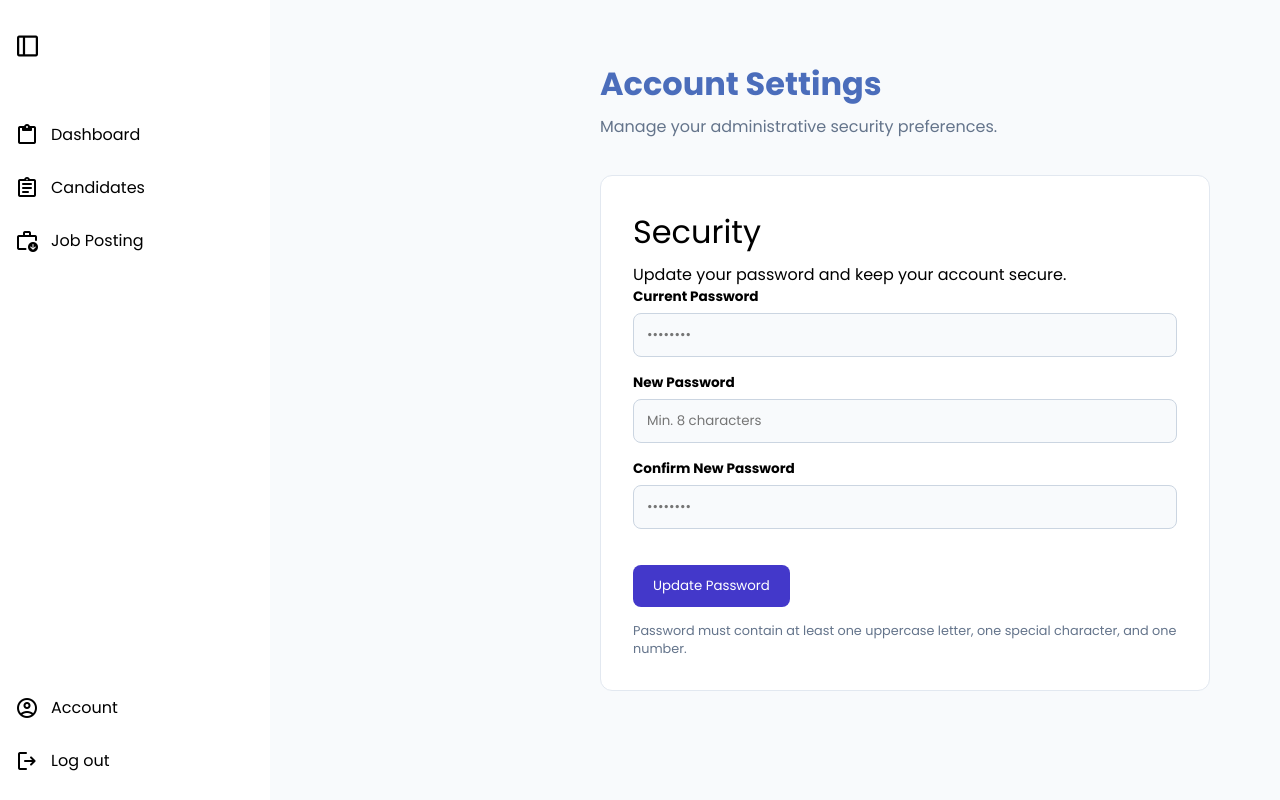
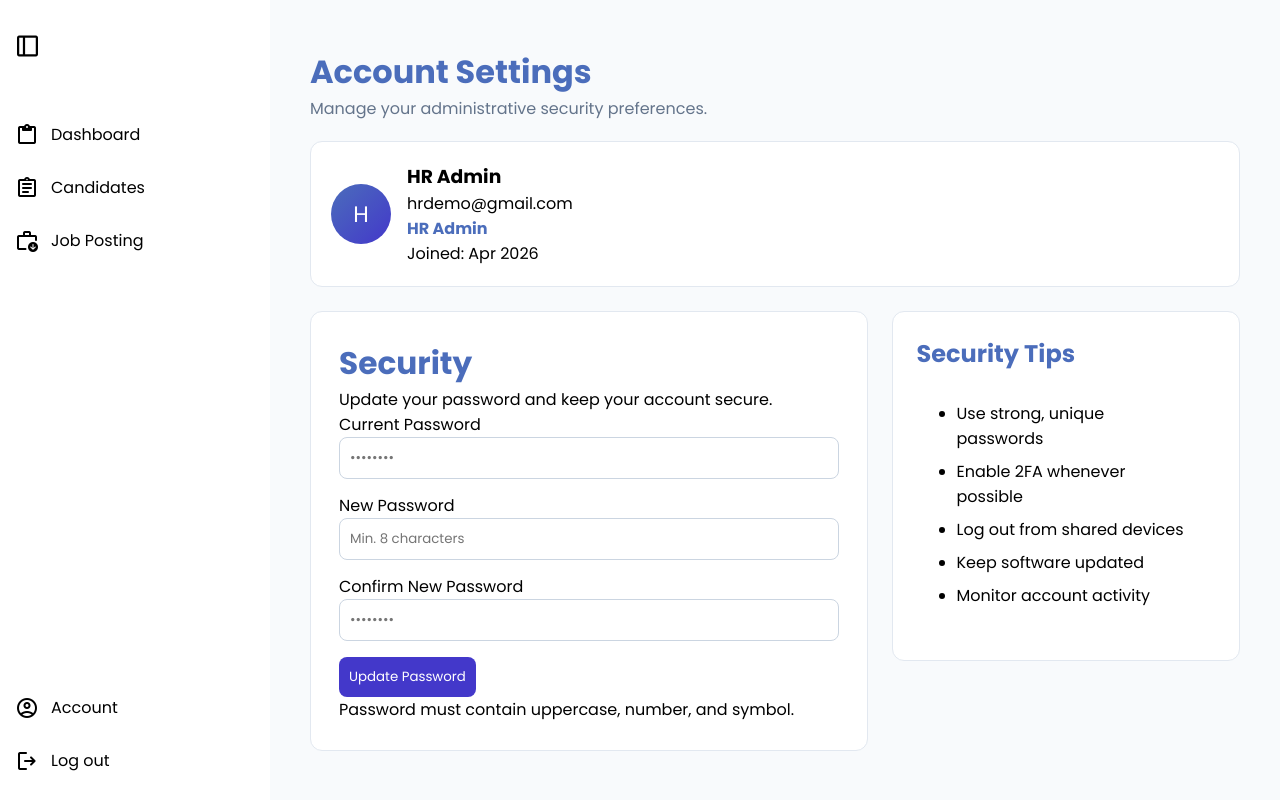
Before and after one commit to NorpajSucces/frontend-cv-screening, a React (Vite) app: page /hr/account in a window 1280 px wide. Built offline with nearby package versions, Linux system fonts and the light colour scheme; no server answers.

Commit message:
update account UI

```diff
--- a/src/pages/hr/Account.css
+++ b/src/pages/hr/Account.css
@@ -1,27 +1,29 @@
 .account-page {
   display: flex;
-  width: 100%;
   background: #f5f7fa;
 }
 
-/* ✅ FIX UTAMA DI SINI */
+/* CENTER CONTENT */
 .account-content {
   flex: 1;
-  padding: 40px 50px;
-  margin-left: 260px; /* SESUAI LEBAR SIDEBAR */
-  width: calc(100% - 260px);
-  overflow-y: auto;
+  display: flex;
   justify-content: center;
+  padding: 28px 20px;
 }
 
+.account-wrapper {
+  width: 100%;
+  max-width: 1100px;
+}
+
+/* HEADER */
 .account-heading {
-  margin-bottom: 36px;
+  margin-bottom: 20px;
 }
 
 .account-heading h1 {
   font-size: 2rem;
   font-weight: 800;
-  margin-bottom: 6px;
   color: #4b6dbb;
 }
 
@@ -29,88 +31,121 @@
   color: #64748b;
 }
 
+/* USER INFO FULL */
+.user-info {
+  background: #fff;
+  border-radius: 12px;
+  padding: 20px;
+  display: flex;
+  gap: 16px;
+  align-items: center;
+  margin-bottom: 24px;
+  border: 1px solid #e2e8f0;
+}
+
+.user-info.full-width {
+  width: 100%;
+}
+
+.user-avatar {
+  width: 60px;
+  height: 60px;
+  border-radius: 50%;
+  background: linear-gradient(135deg, #4b6dbb, #4338ca);
+  display: flex;
+  align-items: center;
+  justify-content: center;
+  color: white;
+  font-size: 1.4rem;
+}
+
+.user-details h3 {
+  margin: 0;
+}
+
+.user-role {
+  color: #4b6dbb;
+  font-weight: 600;
+}
+
+/* GRID */
+.content-grid {
+  display: grid;
+  grid-template-columns: 1.6fr 1fr;
+  gap: 24px;
+  align-items: start;
+}
+
 /* CARD */
 .settings-card {
   background: #fff;
+  padding: 28px;
   border-radius: 12px;
-  padding: 32px;
   border: 1px solid #e2e8f0;
-  max-width: 700px;
-  justify-content: center;
 }
 
-.settings-card h2 {
-  font-size: 2rem;
-  font-weight: 100;
-  margin-left: 0px;
-  margin-bottom: 6px;
-  color: #000000;
-}
-
-.settings-title {
-  display: flex;
-  align-items: center;
-  gap: 10px;
-  margin-bottom: 10px;
-}
-
-.settings-title .material-symbols-rounded {
-  font-size: 28px;
+.settings-header {
+  margin: 0;
+  font-size: 1.30rem;
+  font-weight: 600;
   color: #4b6dbb;
 }
 
-.settings-title h2 {
-  font-size: 1.5rem;
-  font-weight: 600;
-  margin: 0;
-}
-
 /* FORM */
-.settings-field {
-  margin-bottom: 16px;
-}
-
-.settings-field label {
-  font-size: 0.85rem;
-  font-weight: 600;
-  display: block;
-  margin-bottom: 6px;
+.settings-row {
+  display: flex;
+  flex-direction: column;
+  gap: 14px;
 }
 
 .settings-field input {
   width: 100%;
+  padding: 10px;
+  border-radius: 8px;
   border: 1px solid #cbd5e1;
-  border-radius: 8px;
-  padding: 11px 13px;
-  background: #f8fafc;
 }
 
 /* BUTTON */
 .settings-button {
-  margin-top: 20px;
+  margin-top: 16px;
   background: #4338ca;
   color: white;
+  padding: 10px;
   border: none;
-  padding: 11px 20px;
   border-radius: 8px;
   cursor: pointer;
 }
 
-/* NOTE */
-.settings-note {
-  margin-top: 15px;
-  font-size: 0.8rem;
-  color: #64748b;
+/* TIPS */
+.security-tips-card {
+  background: #fff;
+  padding: 24px;
+  border-radius: 12px;
+  border: 1px solid #e2e8f0;
+  height: fit-content;
 }
 
+.tips-list {
+  list-style: disc;
+  padding: 30px 20px 20px 40px;
+
+}
+
+.tips-list li {
+  margin-bottom: 8px;
+}
+
+.tips-header h3 {
+  margin: 0;
+  font-size: 1.50rem;
+  font-weight: 600;
+  color: #4b6dbb;
+}
 /* MODAL */
 .modal-overlay {
   position: fixed;
-  top: 0;
-  left: 0;
-  right: 0;
-  bottom: 0;
-  background: rgba(0, 0, 0, 0.5);
+  inset: 0;
+  background: rgba(0,0,0,0.4);
   display: flex;
   justify-content: center;
   align-items: center;
@@ -118,19 +153,6 @@
 
 .modal-content {
   background: white;
-  border-radius: 12px;
   padding: 20px;
-  width: 300px;
-
-  text-align: center;
-
+  border-radius: 10px;
 }
-
-/* RESPONSIVE */
-@media (max-width: 768px) {
-  .account-content {
-    margin-left: 0;
-    width: 100%;
-    padding: 24px;
-  }
-}
--- a/src/pages/hr/Account.jsx
+++ b/src/pages/hr/Account.jsx
@@ -9,6 +9,12 @@ const Account = () => {
   const [confirmPassword, setConfirmPassword] = useState('');
   const [showModal, setShowModal] = useState(false);
   const [modalMessage, setModalMessage] = useState('');
+
+  // Mock user data
+  const user = {
+    name: 'HR Admin',
+    email: 'hrdemo@gmail.com'
+  };
 
   const handleUpdatePassword = () => {
     if (!currentPassword || !newPassword || !confirmPassword) {
@@ -41,22 +47,42 @@ const Account = () => {
     setShowModal(false);
   };
 
+
   return (
     <div className="account-page">
       <Sidebar />
 
      <main className="main-content">
-        <div className='account-content'>
+        <div className="account-content">
+          <div className="account-wrapper">
+
+            {/* HEADER */}
             <div className="account-heading">
               <h1>Account Settings</h1>
               <p>Manage your administrative security preferences.</p>
             </div>
 
+            {/* USER INFO FULL WIDTH */}
+            <div className="user-info full-width">
+              <div className="user-avatar">
+                {user.name.charAt(0).toUpperCase()}
+              </div>
+              <div className="user-details">
+                <h3>{user.name}</h3>
+                <p>{user.email}</p>
+                <p className="user-role">HR Admin</p>
+                <p className="user-joined">Joined: Apr 2026</p>
+              </div>
+            </div>
+
+            {/* GRID */}
+            <div className="content-grid">
+
+              {/* LEFT: FORM */}
               <div className="settings-card">
-            <h2>
-              Security
-            </h2>
-
+                <div className="settings-header">
+                <h2>Security</h2>
+                </div>
                 <p>Update your password and keep your account secure.</p>
 
                 <div className="settings-row">
@@ -96,30 +122,35 @@ const Account = () => {
                 </button>
 
                 <p className="settings-note">
-              Password must contain at least one uppercase letter, one special character, and one number.
+                  Password must contain uppercase, number, and symbol.
                 </p>
+              </div>
+
+              {/* RIGHT: TIPS */}
+              <div className="security-tips-card">
+                <div className="tips-header">
+                  <h3> Security Tips</h3>
+                </div>
+                <ul className="tips-list">
+                  <li>Use strong, unique passwords</li>
+                  <li>Enable 2FA whenever possible</li>
+                  <li>Log out from shared devices</li>
+                  <li>Keep software updated</li>
+                  <li>Monitor account activity</li>
+                </ul>
+              </div>
+
+            </div>
           </div>
         </div>
       </main>
 
+      {/* MODAL */}
       {showModal && (
-        <div className="modal-overlay" onClick={closeModal}>
+        <div className="modal-overlay" onClick={() => setShowModal(false)}>
           <div className="modal-content" onClick={(e) => e.stopPropagation()}>
-            <div className="modal-header">
-              <div className="modal-icon">
-                {modalMessage.includes('✓') ? '✓' : '!'}
-              </div>
-            </div>
-
-            <div className="modal-body">
             <p>{modalMessage}</p>
-            </div>
-
-            <div className="modal-footer">
-              <button className="modal-button" onClick={closeModal}>
-                Close
-              </button>
-            </div>
+            <button onClick={() => setShowModal(false)}>Close</button>
           </div>
         </div>
       )}
```
Lines whose indentation alone changed are shown as unchanged.
